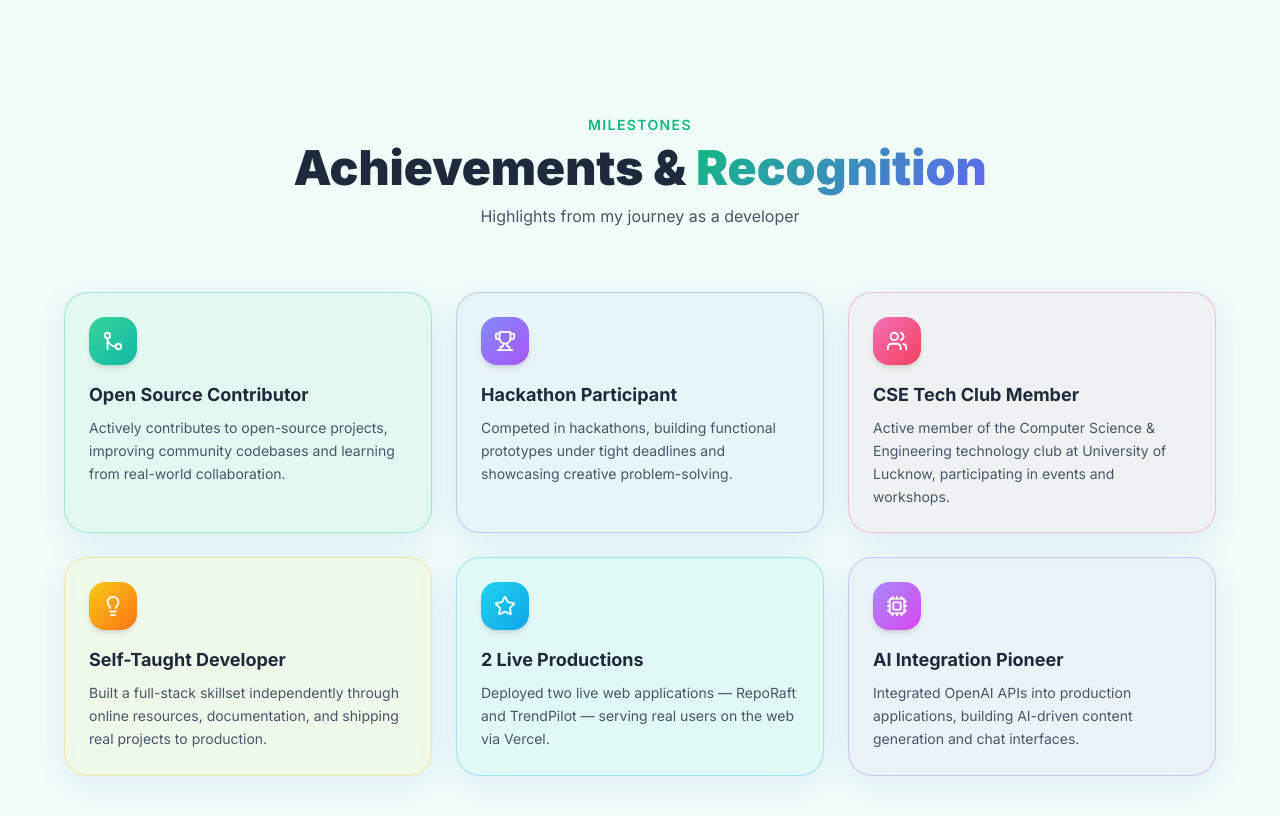
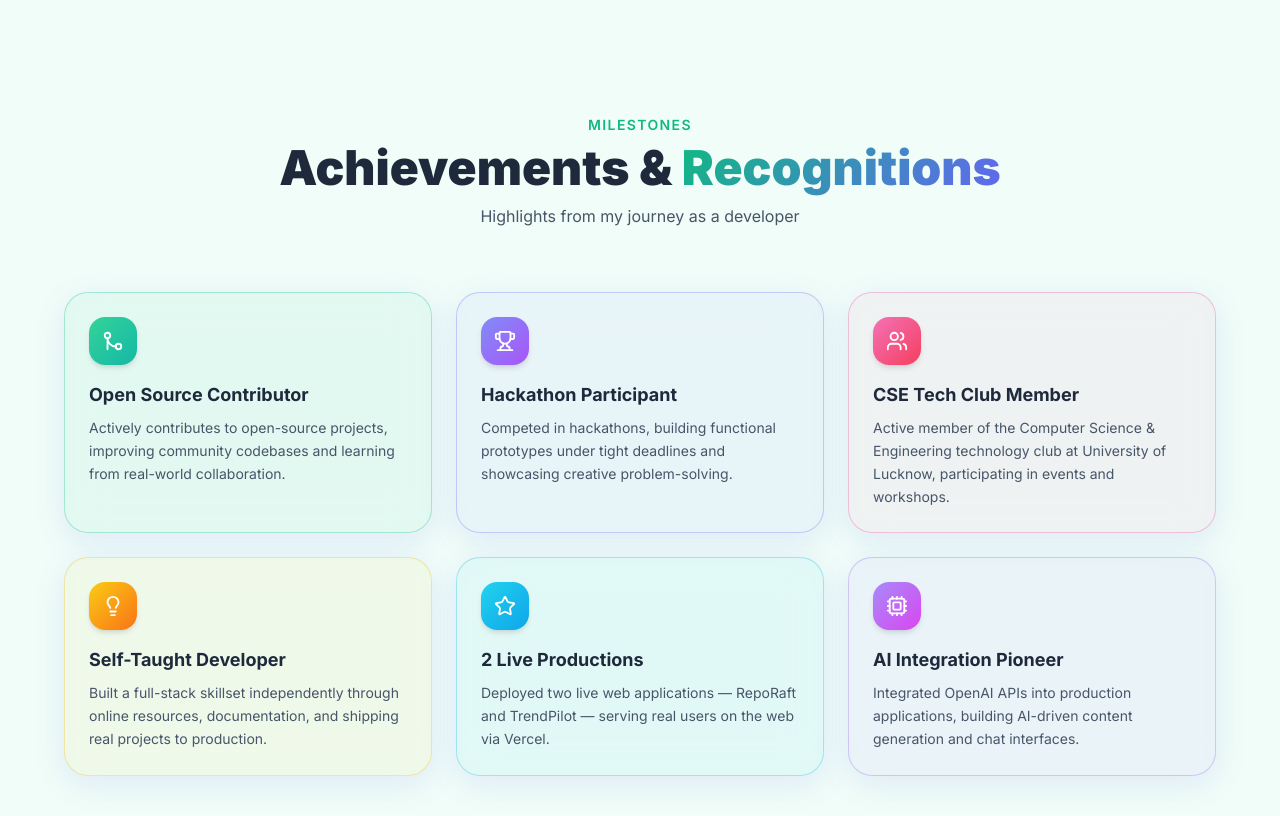
Before and after one commit to jainul210/portfolio, a Next.js app: page / in a window 1280 px wide. Shown: the part 4240-5056 px from the top of the page. Built offline with nearby package versions, Linux system fonts and the light colour scheme.

Commit message:
fix: correct spelling of "Recognition" to "Recognitions" in Achievements section

```diff
--- a/components/Achievements.js
+++ b/components/Achievements.js
@@ -77,7 +77,7 @@ export default function Achievements() {
               Milestones
             </span>
             <h2 className="text-4xl md:text-5xl font-black mt-2">
-              Achievements & <span className="gradient-text">Recognition</span>
+              Achievements & <span className="gradient-text">Recognitions</span>
             </h2>
             <p className="text-textMuted mt-3 max-w-xl mx-auto">
               Highlights from my journey as a developer
```
